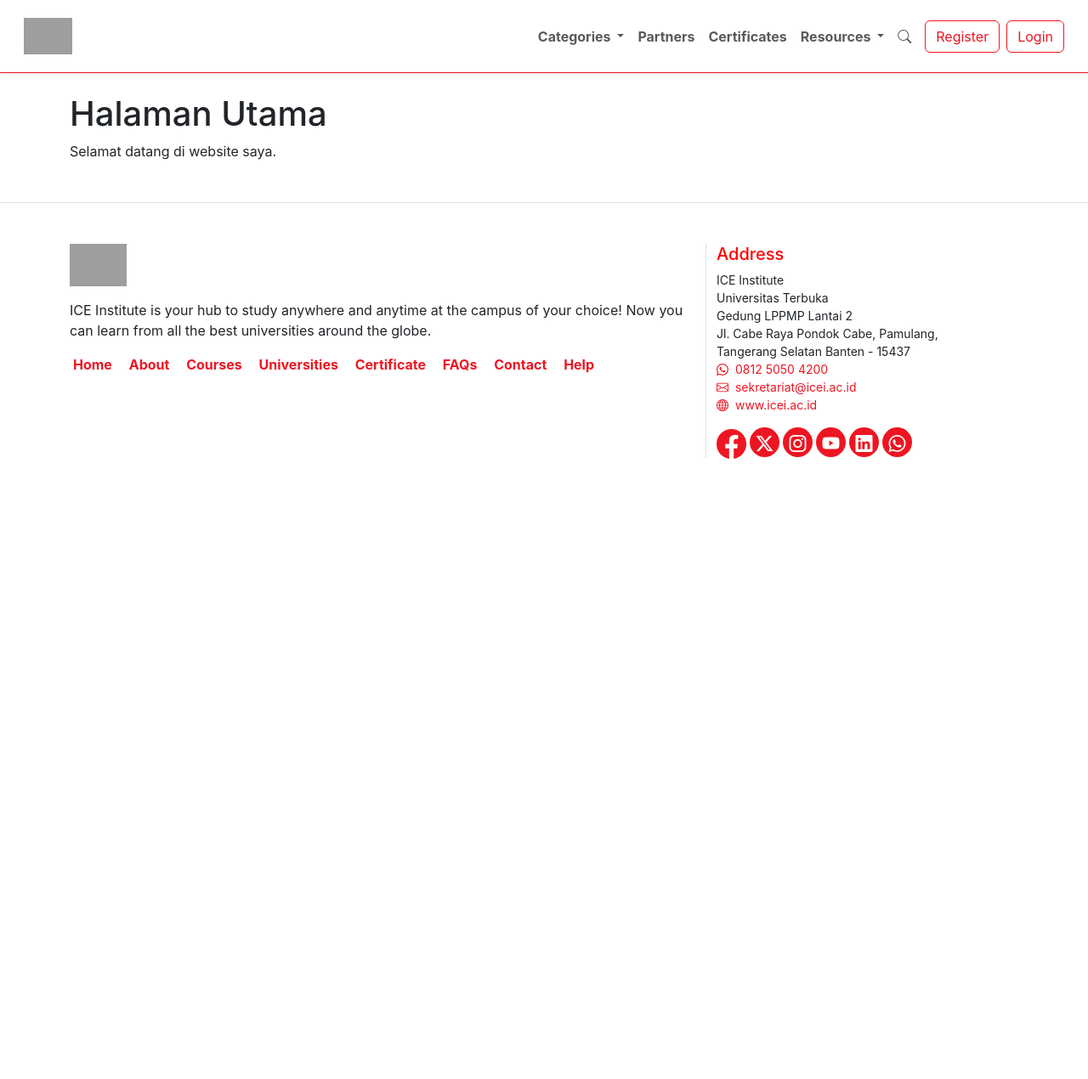
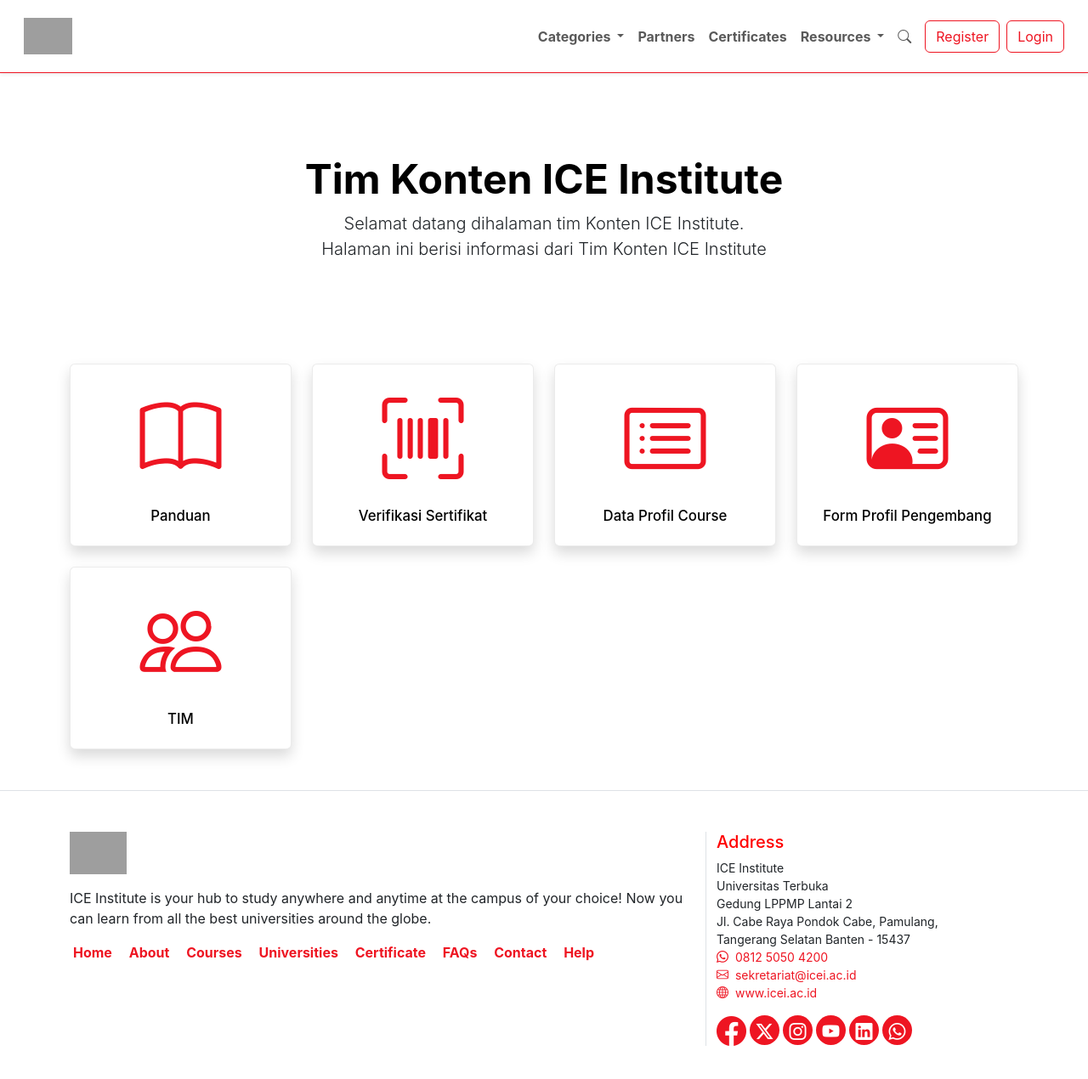
Before and after one commit to iceinstitut/konten, a Jekyll site: the page built from index.html, in a window 1280 px wide and 1279 px high. Shown: the top 1270 px of the window at 85% size. Built offline with Jekyll 4.4.1, drawn with Linux system fonts in a browser that asks for light colours.

Commit message:
Update index.html

```diff
--- a/index.html
+++ b/index.html
@@ -3,5 +3,57 @@
 title: Beranda
 ---
 
-<h1>Halaman Utama</h1>
-<p>Selamat datang di website saya.</p>
+<div class="px-4 py-5 my-5 text-center">
+  <h1 class="display-5 fw-bold text-body-emphasis">Tim Konten ICE Institute</h1>
+  <div class="col-lg-6 mx-auto">
+    <p class="lead mb-4">Selamat datang dihalaman tim Konten ICE Institute. Halaman ini berisi informasi dari Tim Konten ICE Institute</p>
+    <div class="d-grid gap-2 d-sm-flex justify-content-sm-center"></div>
+  </div>
+</div>
+<div class="row row-cols-2 row-cols-lg-4 g-4 text-center">
+  <!-- Awal Tombol URL Eksternal Panduan-->
+  <div class="col">
+    <a class="text-decoration-none" style="cursor: pointer;" href="./panduan/">
+      <div class="menuutama rounded p-3 h-100 shadow">
+        <i class="text-primarybi bi bi-book mb-2" style="font-size:6rem"></i>
+        <h3 class="mt-2 text-black">Panduan</h3>
+      </div>
+    </a>
+  </div>
+  <!-- Awal Tombol URL Eksternal Verifikasi Sertifikat-->
+  <div class="col">
+    <a class="text-decoration-none" style="cursor: pointer;" href="./verifyeventserti/">
+      <div class="menuutama rounded p-3 h-100 shadow">
+        <i class="text-primarybi bi bi-upc-scan mb-2" style="font-size:6rem"></i>
+        <h3 class="mt-2 text-black">Verifikasi Sertifikat</h3>
+      </div>
+    </a>
+  </div>
+  <!-- Awal Tombol URL Eksternal Data Profil Course-->
+  <div class="col">
+    <a class="text-decoration-none" style="cursor: pointer;" href="./listprofil/">
+      <div class="menuutama rounded p-3 h-100 shadow">
+        <i class="text-primarybi bi bi-card-list mb-2" style="font-size:6rem"></i>
+        <h3 class="mt-2 text-black">Data Profil Course</h3>
+      </div>
+    </a>
+  </div>
+  <!-- Awal Tombol URL Eksternal Form Profil Pengembang-->
+  <div class="col">
+    <a class="text-decoration-none" style="cursor: pointer;" href="./profildev/">
+      <div class="menuutama rounded p-3 h-100 shadow">
+        <i class="text-primarybi bi bi-person-vcard mb-2" style="font-size:6rem"></i>
+        <h3 class="mt-2 text-black">Form Profil Pengembang</h3>
+      </div>
+    </a>
+  </div>
+  <!-- Awal Tombol URL Eksternal TIM-->
+  <div class="col">
+    <a class="text-decoration-none" style="cursor: pointer;" href="#">
+      <div class="menuutama rounded p-3 h-100 shadow">
+        <i class="text-primarybi bi bi-people mb-2" style="font-size:6rem"></i>
+        <h3 class="mt-2 text-black">TIM</h3>
+      </div>
+    </a>
+  </div>
+</div>
```
